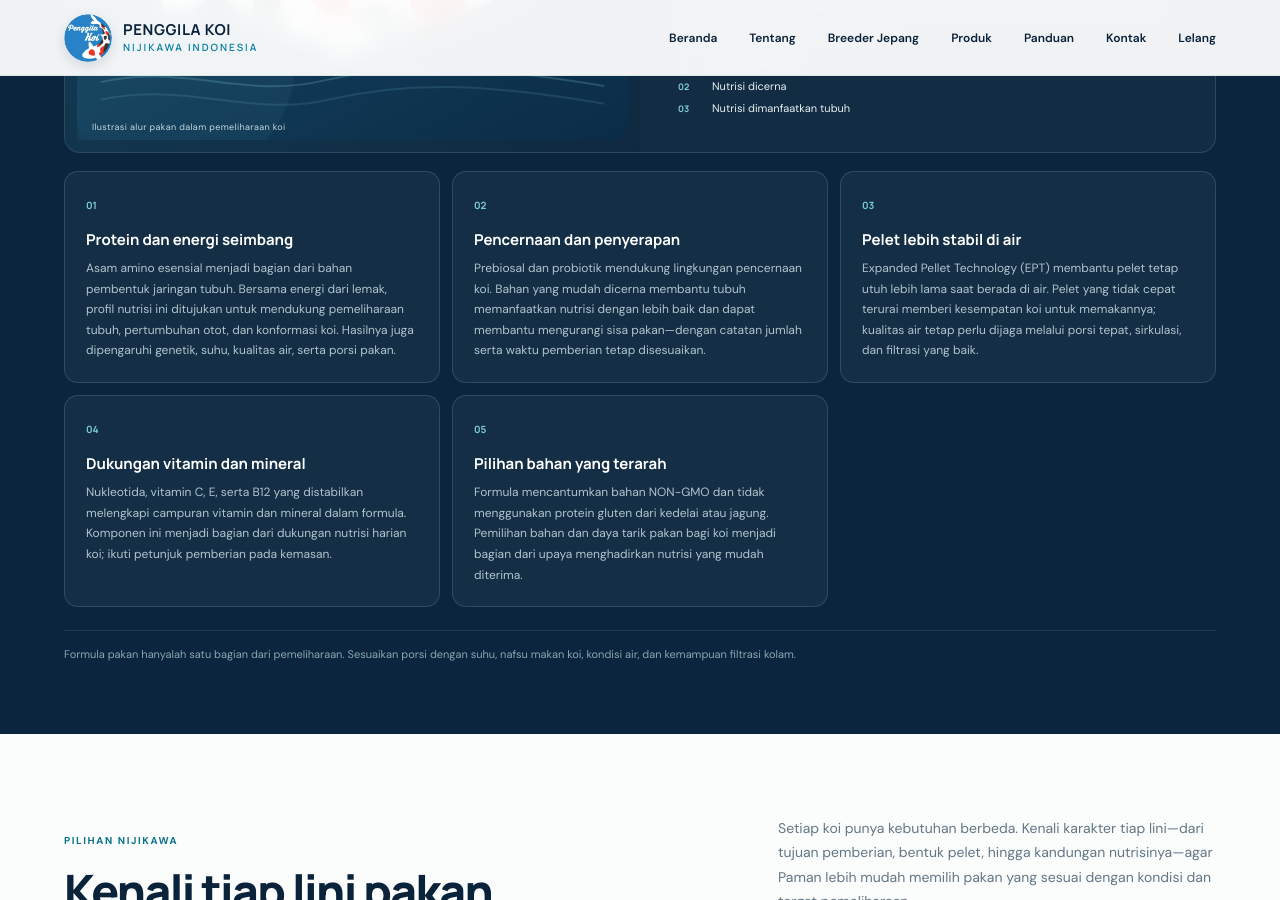
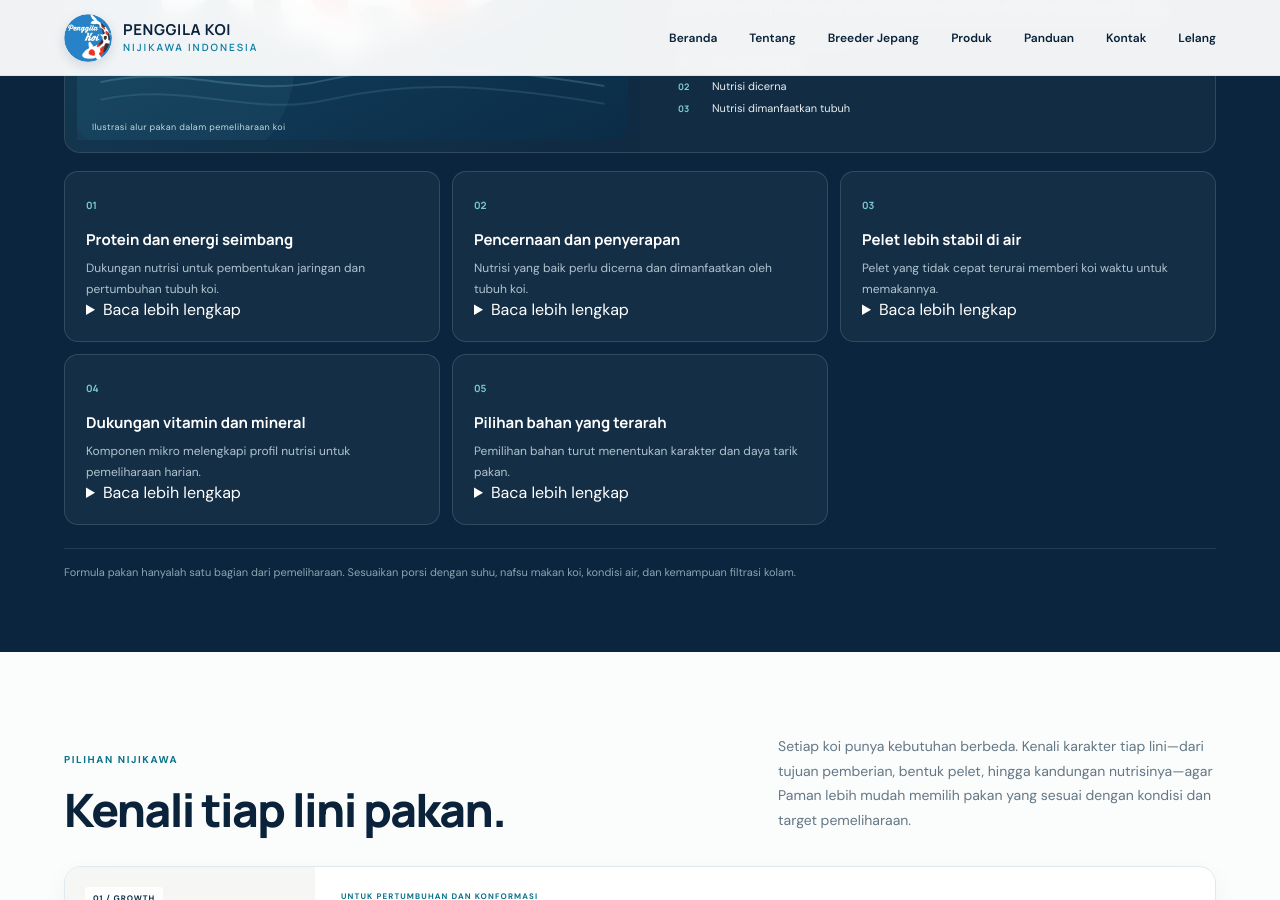
Before and after one commit to cahyonohadi2000/PenggilaKoi, a Jekyll site: the page nijikawa/index.html, which Jekyll copies as it is, in a window 1280 px wide and 900 px high, scrolled down 2137 px. Built offline with Jekyll 4.4.1, drawn with Linux system fonts in a browser that asks for light colours.

Commit message:
Make formula category details expandable

```diff
--- a/nijikawa/index.html
+++ b/nijikawa/index.html
@@ -11,7 +11,7 @@
   <link rel="preconnect" href="https://fonts.gstatic.com" crossorigin>
   <link href="https://fonts.googleapis.com/css2?family=DM+Sans:wght@400;500;600;700&family=Manrope:wght@600;700;800&display=swap" rel="stylesheet">
   <link rel="stylesheet" href="../styles.css?v=20261005-1">
-  <link rel="stylesheet" href="nijikawa.css?v=20261009-1">
+  <link rel="stylesheet" href="nijikawa.css?v=20261009-2">
 </head>
 <body class="article-site nijikawa-site">
   <header class="topbar">
@@ -127,11 +127,11 @@
       </div>
 
       <div class="niji-formula-grid">
-        <article><span>01</span><h3>Protein dan energi seimbang</h3><p>Asam amino esensial menjadi bagian dari bahan pembentuk jaringan tubuh. Bersama energi dari lemak, profil nutrisi ini ditujukan untuk mendukung pemeliharaan tubuh, pertumbuhan otot, dan konformasi koi. Hasilnya juga dipengaruhi genetik, suhu, kualitas air, serta porsi pakan.</p></article>
-        <article><span>02</span><h3>Pencernaan dan penyerapan</h3><p>Prebiosal dan probiotik mendukung lingkungan pencernaan koi. Bahan yang mudah dicerna membantu tubuh memanfaatkan nutrisi dengan lebih baik dan dapat membantu mengurangi sisa pakan—dengan catatan jumlah serta waktu pemberian tetap disesuaikan.</p></article>
-        <article><span>03</span><h3>Pelet lebih stabil di air</h3><p>Expanded Pellet Technology (EPT) membantu pelet tetap utuh lebih lama saat berada di air. Pelet yang tidak cepat terurai memberi kesempatan koi untuk memakannya; kualitas air tetap perlu dijaga melalui porsi tepat, sirkulasi, dan filtrasi yang baik.</p></article>
-        <article><span>04</span><h3>Dukungan vitamin dan mineral</h3><p>Nukleotida, vitamin C, E, serta B12 yang distabilkan melengkapi campuran vitamin dan mineral dalam formula. Komponen ini menjadi bagian dari dukungan nutrisi harian koi; ikuti petunjuk pemberian pada kemasan.</p></article>
-        <article><span>05</span><h3>Pilihan bahan yang terarah</h3><p>Formula mencantumkan bahan NON-GMO dan tidak menggunakan protein gluten dari kedelai atau jagung. Pemilihan bahan dan daya tarik pakan bagi koi menjadi bagian dari upaya menghadirkan nutrisi yang mudah diterima.</p></article>
+        <article><span>01</span><h3>Protein dan energi seimbang</h3><p class="niji-formula-teaser">Dukungan nutrisi untuk pembentukan jaringan dan pertumbuhan tubuh koi.</p><details class="niji-formula-more"><summary>Baca lebih lengkap</summary><p>Asam amino esensial merupakan bagian dari bahan pembentuk jaringan tubuh. Bersama energi dari lemak, profil protein dan energi ditujukan untuk mendukung pemeliharaan tubuh, pertumbuhan otot, serta konformasi koi. Kebutuhan setiap ikan dapat berbeda; genetik, suhu, kualitas air, dan porsi pakan ikut memengaruhi hasil pemeliharaan.</p></details></article>
+        <article><span>02</span><h3>Pencernaan dan penyerapan</h3><p class="niji-formula-teaser">Nutrisi yang baik perlu dicerna dan dimanfaatkan oleh tubuh koi.</p><details class="niji-formula-more"><summary>Baca lebih lengkap</summary><p>Prebiosal dan probiotik mendukung lingkungan pencernaan koi. Bahan yang mudah dicerna membantu tubuh memanfaatkan nutrisi dengan lebih baik dan dapat membantu mengurangi sisa pakan. Hasilnya tetap bergantung pada kondisi ikan dan cara pemberian; sesuaikan jumlah serta waktu makan dengan nafsu makan koi dan kondisi kolam.</p></details></article>
+        <article><span>03</span><h3>Pelet lebih stabil di air</h3><p class="niji-formula-teaser">Pelet yang tidak cepat terurai memberi koi waktu untuk memakannya.</p><details class="niji-formula-more"><summary>Baca lebih lengkap</summary><p>Expanded Pellet Technology (EPT) membantu pelet tetap utuh lebih lama saat berada di air. Stabilitas ini memberi kesempatan bagi koi untuk memakan pelet sebelum terurai. Porsi yang tepat tetap penting: sisa pakan dapat menambah beban kolam, sehingga sirkulasi dan filtrasi perlu dijaga dengan baik.</p></details></article>
+        <article><span>04</span><h3>Dukungan vitamin dan mineral</h3><p class="niji-formula-teaser">Komponen mikro melengkapi profil nutrisi untuk pemeliharaan harian.</p><details class="niji-formula-more"><summary>Baca lebih lengkap</summary><p>Formula mencakup nukleotida, vitamin C, vitamin E, dan B12 yang distabilkan, bersama campuran vitamin serta mineral. Komponen tersebut melengkapi nutrisi harian koi. Gunakan pakan sesuai petunjuk pada kemasan dan tetap perhatikan respons ikan, suhu, serta kondisi air.</p></details></article>
+        <article><span>05</span><h3>Pilihan bahan yang terarah</h3><p class="niji-formula-teaser">Pemilihan bahan turut menentukan karakter dan daya tarik pakan.</p><details class="niji-formula-more"><summary>Baca lebih lengkap</summary><p>Formula mencantumkan bahan NON-GMO dan tidak menggunakan protein gluten dari kedelai atau jagung. Perpaduan sumber bahan dan daya tarik pakan dirancang agar sesuai untuk kebutuhan nutrisi koi. Respons makan bisa berbeda pada tiap ikan, jadi amati penerimaan pakan dan hindari memberi lebih dari yang dapat dihabiskan.</p></details></article>
       </div>
       <p class="niji-claim-note">Formula pakan hanyalah satu bagian dari pemeliharaan. Sesuaikan porsi dengan suhu, nafsu makan koi, kondisi air, dan kemampuan filtrasi kolam.</p>
     </section>
```
